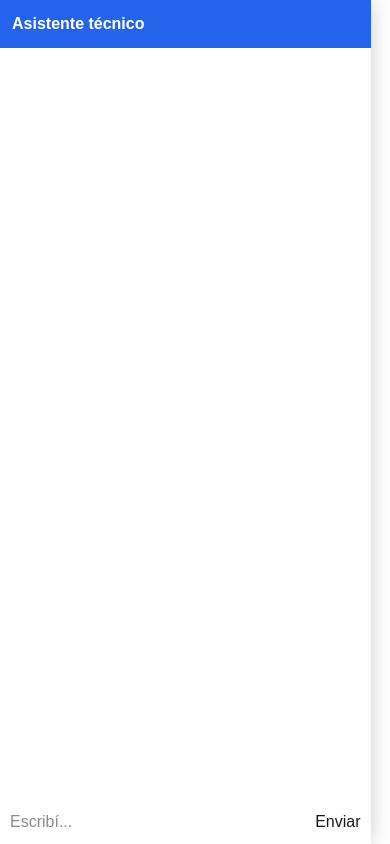
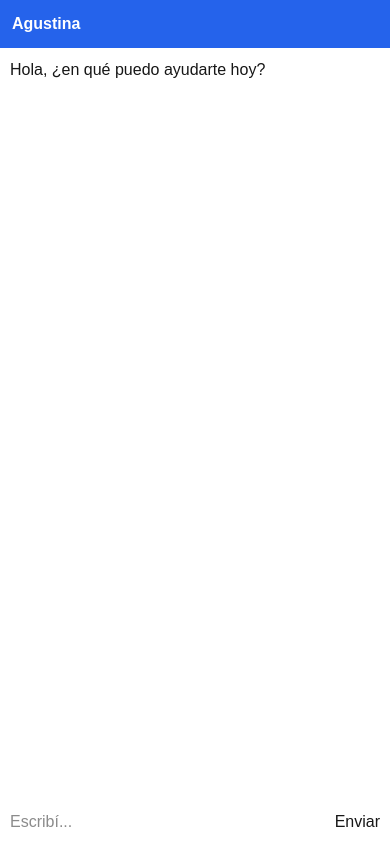
Before and after one commit to ricardorivera972/agustina-burbuja-chat, a Next.js app: page / in a window 390 px wide. Built offline with nearby package versions, Linux system fonts and the light colour scheme.

Commit message:
final diseño correcto

```diff
--- a/app/chat/chatui.tsx
+++ b/app/chat/chatui.tsx
@@ -23,7 +23,7 @@ export default function ChatUI() {
       setIsMobile(mobile)
 
       if (mobile) {
-        setOpen(true)
+        setOpen(true) // 🔥 en celular se abre solo
       }
     }
   }, [])
@@ -112,11 +112,9 @@ export default function ChatUI() {
         <div
           style={{
             position: "fixed",
-            bottom: isMobile ? "0" : "90px",
+            bottom: isMobile ? "0" : "20px",
             right: isMobile ? "0" : "20px",
-            left: isMobile ? "0" : "auto",
-            width: isMobile ? "100%" : "360px",
-            maxWidth: "95vw",
+            width: isMobile ? "100%" : "350px",
             height: isMobile ? "100%" : "500px",
             background: "white",
             borderRadius: isMobile ? "0" : "12px",
@@ -138,7 +136,7 @@ export default function ChatUI() {
               justifyContent: "space-between"
             }}
           >
-            <b>Asistente técnico</b>
+            <b>Agustina</b>
             {!isMobile && (
               <button onClick={() => setOpen(false)}>X</button>
             )}
@@ -152,6 +150,12 @@ export default function ChatUI() {
               overflowY: "auto"
             }}
           >
+            {messages.length === 0 && (
+              <div style={{ marginBottom: 10 }}>
+                Hola, ¿en qué puedo ayudarte hoy?
+              </div>
+            )}
+
             {messages.map((msg, i) => (
               <div key={i} style={{ marginBottom: 10 }}>
                 <strong>{msg.who === "YO" ? "Vos:" : "Agustina:"}</strong>
```
